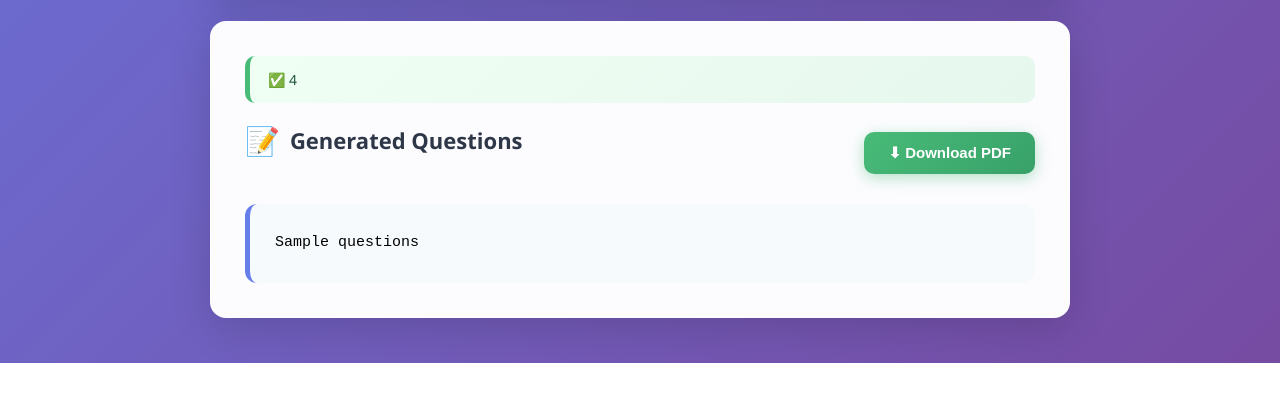
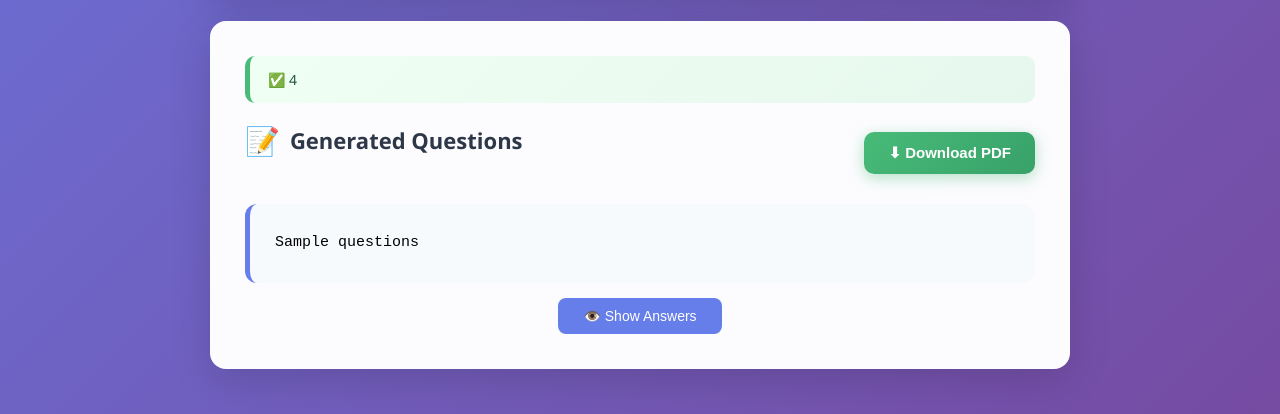
Before and after one commit to Harshthakur26/T-Pal, a Flask app: template templates/index.html in a window 1280 px wide. Shown: the part 1051-1465 px from the top of the page. Before the commit the page ends 1414 px from the top, so only its background shows below. Run offline with Flask 3, Linux system fonts and the light colour scheme; the template is opened without the code that fills it: most values are stand-ins (such as "Sample title", 1, 10 or a date in 2020).

Commit message:
answer hidding

```diff
--- a/app.py
+++ b/app.py
@@ -464,7 +464,8 @@ def download():
             continue
         if stripped.startswith('Answer:') or stripped.startswith('Ans:'):
             in_answer = True
-            answer_lines.append(stripped)
+            q_count = len(answer_lines) + 1
+            answer_lines.append(f"Ans {q_count}. {stripped}")
         elif stripped.startswith('Q') and in_answer:
             in_answer = False
             question_lines.append(stripped)
--- a/templates/index.html
+++ b/templates/index.html
@@ -473,7 +473,14 @@
                 </button>
             </form>
         </div>
-        <div class="questions-box">{{ questions }}</div>
+        <div class="questions-box" id="questionsBox">{{ questions }}</div>
+        <div style="text-align:center; margin-top:15px;">
+            <button onclick="toggleAnswers()" id="toggleBtn"
+                style="background:#667eea; color:white; padding:10px 25px;
+                       border:none; border-radius:8px; cursor:pointer; font-size:14px;">
+                👁️ Show Answers
+            </button>
+        </div>
     </div>
     {% endif %}
 </div>
@@ -864,5 +871,54 @@ document.getElementById("classSelect").dispatchEvent(new Event("change"));
 </script>
 <!-- ============================================================== -->
 
+<!-- ==================== ANSWER TOGGLE SCRIPT ====================
+     This script allows toggling between showing and hiding answers
+     - Answers are blurred by default when the page loads
+     - Users can click the toggle button to show/hide answers
+     - Lines starting with "Answer" or "Ans" will be blurred/unblurred
+     ============================================================== -->
+<script>
+// Function to toggle answer visibility by applying/removing blur effect
+function toggleAnswers() {
+    var box = document.getElementById('questionsBox');
+    var btn = document.getElementById('toggleBtn');
+    var text = box.innerHTML;
+
+    if (btn.innerText.includes('Show')) {
+        // Show answers — display normally by removing blur
+        btn.innerText = '🙈 Hide Answers';
+    } else {
+        // Hide answers — blur the Answer lines
+        btn.innerText = '👁️ Show Answers';
+    }
+
+    // Toggle blur on answer lines - find all paragraphs and blur answer sections
+    var lines = box.querySelectorAll('p');
+    lines.forEach(function(line) {
+        // Check if line starts with "Answer" or "Ans" to identify answer lines
+        if (line.innerText.startsWith('Answer') || line.innerText.startsWith('Ans')) {
+            // Toggle blur: if already blurred, remove it; if not, apply blur
+            line.style.filter = line.style.filter === 'blur(5px)' ? 'blur(0px)' : 'blur(5px)';
+        }
+    });
+}
+
+// Hide answers by default on page load
+window.onload = function() {
+    var box = document.getElementById('questionsBox');
+    if (box) {
+        // Find all paragraphs in the questions box
+        var lines = box.querySelectorAll('p');
+        lines.forEach(function(line) {
+            // Blur any lines that start with "Answer" or "Ans" on page load
+            if (line.innerText.startsWith('Answer') || line.innerText.startsWith('Ans')) {
+                line.style.filter = 'blur(5px)';  // Apply blur effect to answers
+            }
+        });
+    }
+}
+</script>
+<!-- ============================================================== -->
+
 </body>
 </html>
```
